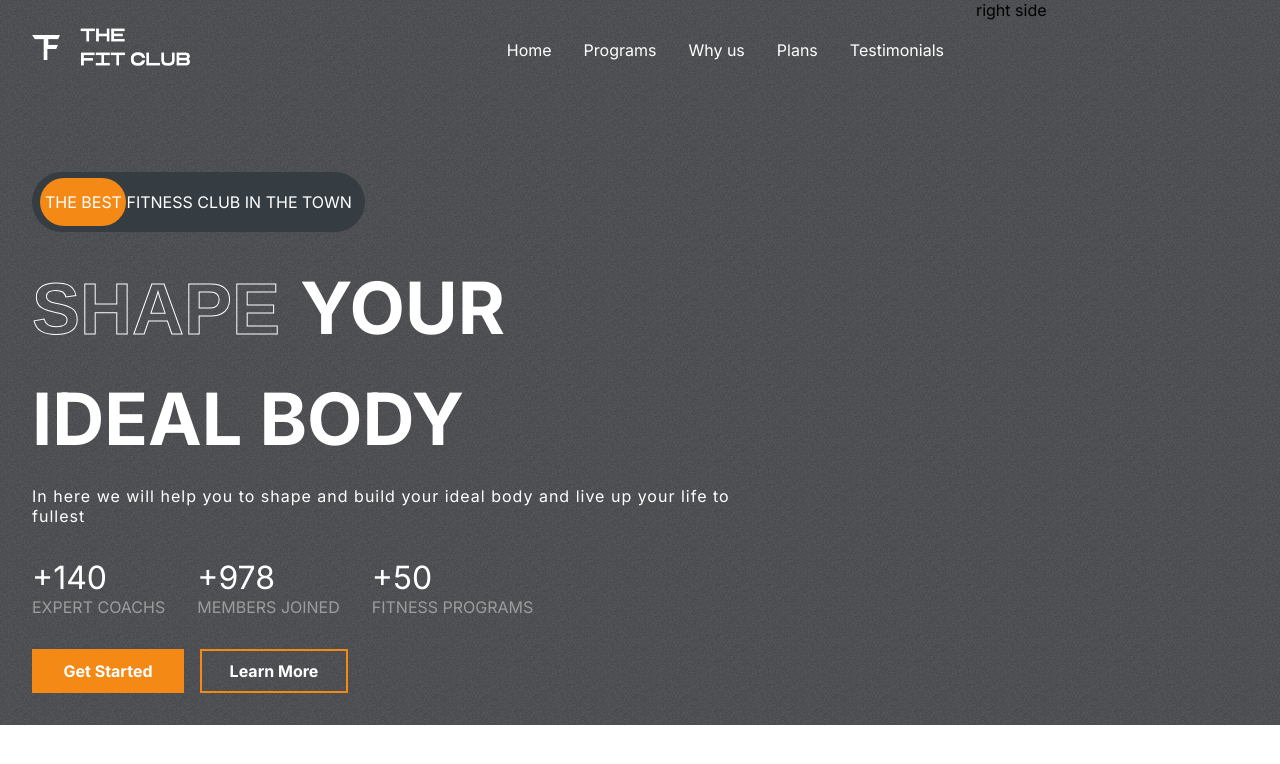
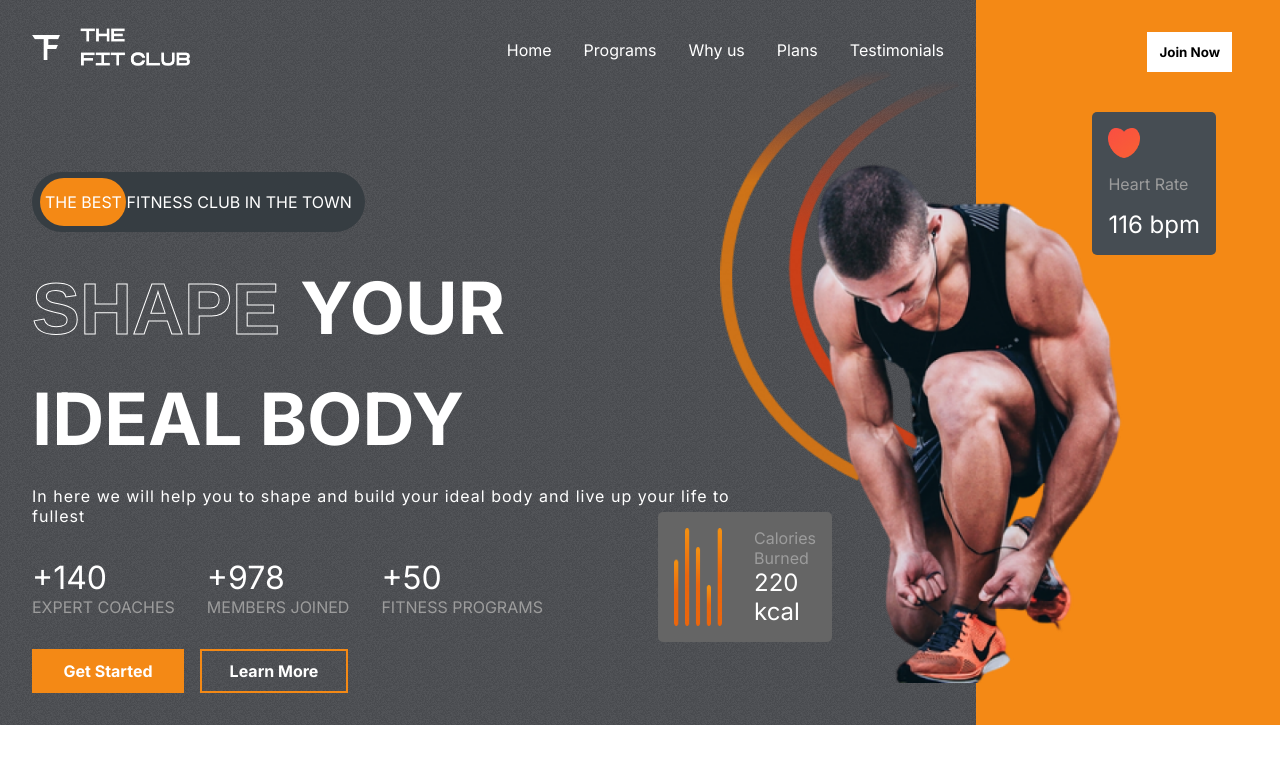
Before and after one commit to ZainRk/FitClub-Starter, a React (Create React App) app: page / in a window 1280 px wide. Shown: the top 764 px of the page. Built offline with nearby package versions, Linux system fonts and the light colour scheme.

Commit message:
calories section

```diff
--- a/src/components/Hero/Hero.css
+++ b/src/components/Hero/Hero.css
@@ -14,6 +14,8 @@
 
 .right-h {
   flex: 1;
+  position: relative;
+  background-color: var(--orange);
 }
 
 .the-best-ad {
@@ -98,3 +100,80 @@
   width: 8rem;
   border: 2px solid var(--orange);
 }
+
+.right-h > .btn {
+  position: absolute;
+  right: 3rem;
+  top: 2rem;
+  color: black;
+}
+
+.heart-rate {
+  display: flex;
+  flex-direction: column;
+  gap: 1rem;
+  background-color: var(--darkGrey);
+  width: fit-content;
+  padding: 1rem;
+  align-items: start;
+  border-radius: 5px;
+  position: absolute;
+  right: 4rem;
+  top: 7rem;
+}
+
+.heart-rate > img {
+  width: 2rem;
+}
+.heart-rate > :nth-child(2) {
+  color: var(--gray);
+}
+.heart-rate > :nth-child(3) {
+  color: white;
+  font-size: 1.5rem;
+}
+
+.hero-image {
+  position: absolute;
+  top: 10rem;
+  right: 8rem;
+  width: 23rem;
+}
+
+.hero-image-back {
+  position: absolute;
+  top: 4rem;
+  right: 20rem;
+  z-index: -1;
+  width: 15rem;
+}
+
+.calories {
+  display: flex;
+  gap: 2rem;
+  background-color: var(--caloryCard);
+  border-radius: 5px;
+  padding: 1rem;
+  width: fit-content;
+  position: absolute;
+  top: 32rem;
+  right: 28rem;
+}
+
+.calories > img {
+  width: 3rem;
+}
+
+.calories > div {
+  display: flex;
+  flex-direction: column;
+  justify-content: space-between;
+}
+
+.calories > div > :nth-child(1) {
+  color: var(--gray);
+}
+.calories > div > :nth-child(2) {
+  color: white;
+  font-size: 1.5rem;
+}
--- a/src/components/Hero/Hero.jsx
+++ b/src/components/Hero/Hero.jsx
@@ -1,6 +1,10 @@
 import React from "react";
 import Header from "../Header/Header";
 import "./Hero.css";
+import hero_image from "../../assets/hero_image.png";
+import hero_image_back from "../../assets/hero_image_back.png";
+import Heart from "../../assets/heart.png";
+import Calories from "../../assets/calories.png";
 
 const Hero = () => {
   return (
@@ -32,7 +36,7 @@
         <div className="figures">
           <div>
             <span>+140</span>
-            <span>expert coachs</span>
+            <span>expert coaches</span>
           </div>
           <div>
             <span>+978</span>
@@ -49,7 +53,26 @@
           <buttons className="btn">Learn More</buttons>
         </div>
       </div>
-      <div className="right-h">right side</div>
+      <div className="right-h">
+        <button className="btn">Join Now</button>
+        <div className="heart-rate">
+          <img src={Heart} alt="" />
+          <span>Heart Rate</span>
+          <span>116 bpm</span>
+        </div>
+
+        {/* hero images */}
+        <img src={hero_image} alt="" className="hero-image" />
+        <img src={hero_image_back} alt="" className="hero-image-back" />
+        {/* calories */}
+        <div className="calories">
+          <img src={Calories} alt="" />
+          <div>
+            <span>Calories Burned</span>
+            <span>220 kcal</span>
+          </div>
+        </div>
+      </div>
     </div>
   );
 };
```
